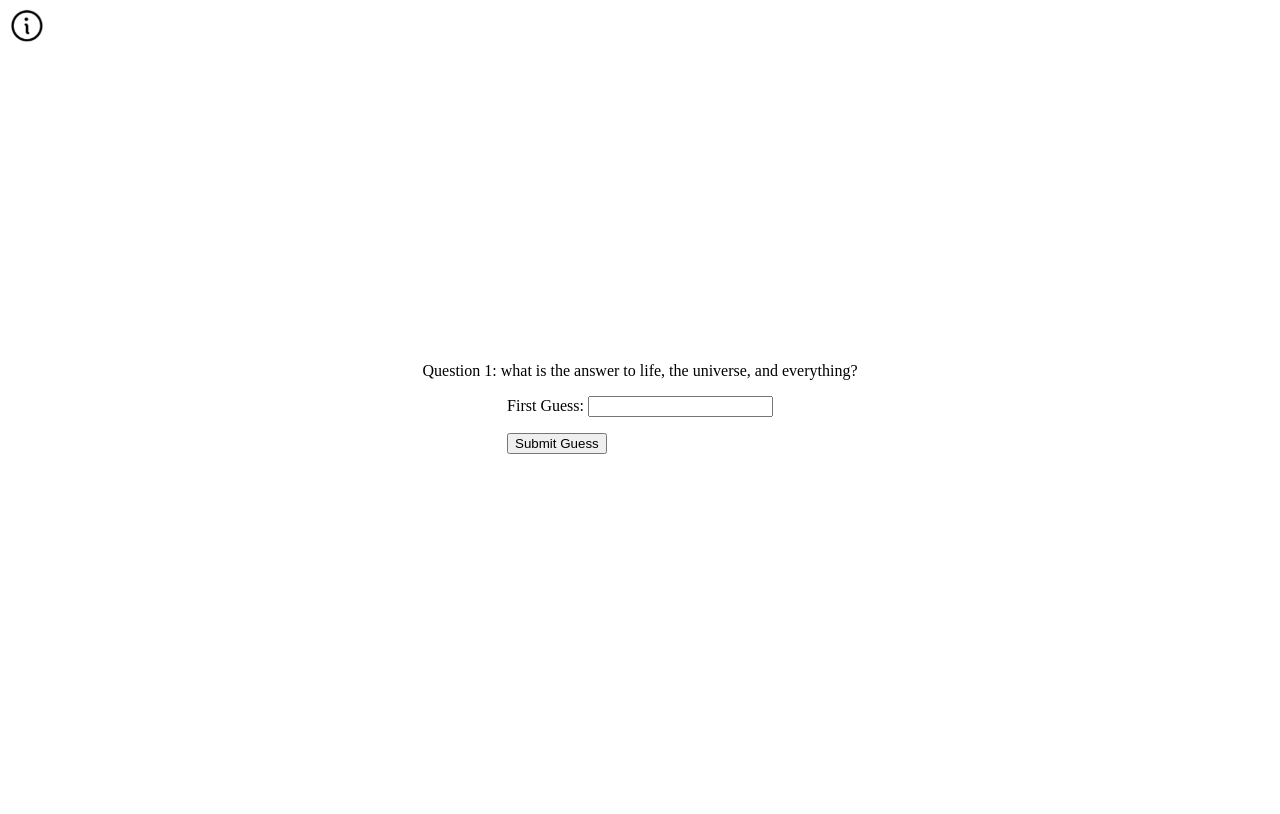
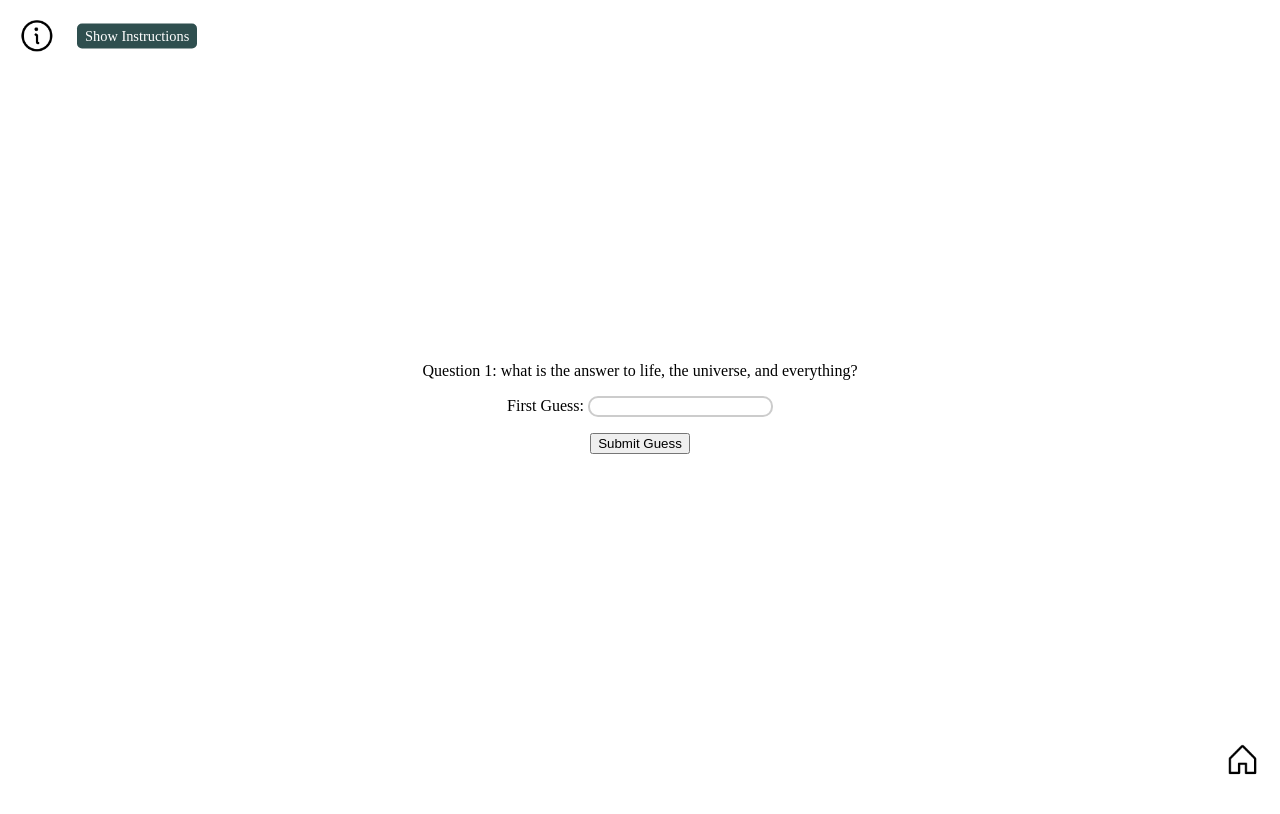
Before and after one commit to alaramartin/second-guess, a plain HTML site: page index.html in a window 1280 px wide. Both pictures are taken after a click on the button "Start the game!". Drawn offline with Linux system fonts and the light colour scheme.

Commit message:
i hate styling tooltips so much it's a crime that i like the way they look

```diff
--- a/guess.js
+++ b/guess.js
@@ -1,8 +1,7 @@
 console.log("hi");
-
-
-// idea: add a drop-down or some div that appears when you click on it for instructions
 // idea: allow users to choose number of questions but don't let it exceed length of json questions
+// fixme: display correct/incorrect for 2 seconds before moving onto next guess or question or screen
+// idea: cancel/return to home button
 
 let score = 0;
 let roundNum = 1;
@@ -53,6 +52,7 @@ document.addEventListener("DOMContentLoaded", async () => {
     const infoScreen = document.getElementsByClassName("info-screen")[0];
     document.addEventListener("click", function(e) {
         const infoBtn = e.target.closest(".info-btn");
+        const homeBtn = e.target.closest(".home-btn");
         if (infoBtn) {
             // if the info isn't already showing, show it. otherwise, remove it and restore old
             const screen = getCurrentScreen();
@@ -64,6 +64,14 @@ document.addEventListener("DOMContentLoaded", async () => {
                 currentScreen.style.display = "none";
                 infoScreen.style.display = "flex";
             }
+        }
+        else if (homeBtn) {
+            // go back to start page
+            getCurrentScreen().style.display = "none";
+            startScreen.style.display = "flex";
+            currentScreen = startScreen;
+
+            console.log("restarted back at home");
         }
     });
 
--- a/index.css
+++ b/index.css
@@ -5,17 +5,23 @@
     justify-content: center;
     height: 100vh;
 }
+
 .starting-info {
     display: flex;
     flex-direction: column;
     align-items: center;
 }
+
 .starting-info > * {
     margin-bottom: 0.3em;
 }
 
 .info-screen {
     display: none;
+}
+.info-screen p {
+    text-align: center;
+    width: 700px;
 }
 
 .question-screen {
@@ -28,12 +34,42 @@
 
 #hint {
     color: grey;
-    font-style:italic;
+    font-style: italic;
 }
-.info-btn {
+
+.tooltip-container {
     position: fixed;
-    top: 0;
-    left: 0;
+    display: inline-block;
+}
+.tooltip-text {
+    visibility: hidden;
+    background-color: darkslategray;
+    color: white;
+    text-align: center;
+    border-radius: 5px;
+    padding: 4px 8px;
+    position: absolute;
+    top: 50%;
+    transform: translateY(-50%);
+    font-size: 0.9em;
+    pointer-events: none;
+    white-space: nowrap;
+    z-index: 10;
+}
+.tooltip-container.info .tooltip-text {
+    left: 100%;
+    margin-left: 3px;
+    margin-top: -2px;
+}
+.tooltip-container.home .tooltip-text {
+    right: 100%;
+    margin-right: 4px;
+    margin-top: -1px;
+}
+.tooltip-container:hover .tooltip-text {
+    visibility: visible;
+}
+.info-btn, .home-btn {
     background: none;
     border: none;
     padding: 0;
@@ -43,14 +79,39 @@
     width: auto;
     height: auto;
 }
-.info-btn img {
-    display: block;
-    width: 34px;
-    height: 32px;
-    margin: 5px;
-    padding: 5px;
+.tooltip-container.info {
+    top: 0;
+    left: 0;
+    padding: 6px;
 }
+.tooltip-container.home {
+    bottom: 0;
+    right: 0;
+    padding: 6px;
+}
+
 #start-game {
     margin-top: 1em;
     align-self: center;
 }
+
+input[type="text"] {
+    border: 2px solid #ccc;
+    border-radius: 10px;
+}
+input[type="text"]:focus {
+    border: 2px solid transparent;
+    outline: 3px solid lightblue;
+}
+input[type="submit"] {
+    display: block;
+    margin: 0 auto;
+}
+
+img {
+    display: block;
+    width: 34px;
+    height: 32px;
+    margin: 7px;
+    padding: 7px;
+}
--- a/index.html
+++ b/index.html
@@ -7,7 +7,14 @@
     <link rel="stylesheet" href="index.css">
 </head>
 <body>
-    <button class="info-btn"><img src="info.png"></button>
+    <div class="tooltip-container info">
+        <button class="info-btn"><img src="info.png"></button>
+        <span class="tooltip-text">Show Instructions</span>
+    </div>
+    <div class="tooltip-container home">
+        <button class="home-btn"><img src="home.png"></button>
+        <span class="tooltip-text tooltip-left">Return to Homepage</span>
+    </div>
     <div class="start-screen">
         <div class="starting-info">
             <h1>Welcome to the Second-Guessing Game!</h1>
@@ -18,14 +25,14 @@
     </div>
     <div class="info-screen">
         <h2>How do I play this game?</h2>
-        <p>This game is a little bit like trivia, and a little bit like Quiplash. Guess the correct answer, but only on the second try! If your first guess is correct, you lose the round. Bonus points for a funny/silly first guess.</p>
+        <p>This game is a little bit like trivia, and a little bit like Quiplash. Guess the correct answer, but only on the second try! If your first guess is correct, you lose the point. Bonus points for a funny/silly first guess.</p>
     </div>
     <div class="question-screen">
         <span class="question"></span>
         <form id="question-answer">
             <p>
                 <label for="answer">First Guess:</label>
-                <input type="text" id="answer"/>
+                <input type="text" id="answer" autocomplete="off"/>
             </p>
             <input type="submit" value="Submit Guess">
         </form>
```
Also changed, not shown: home.png (added).
